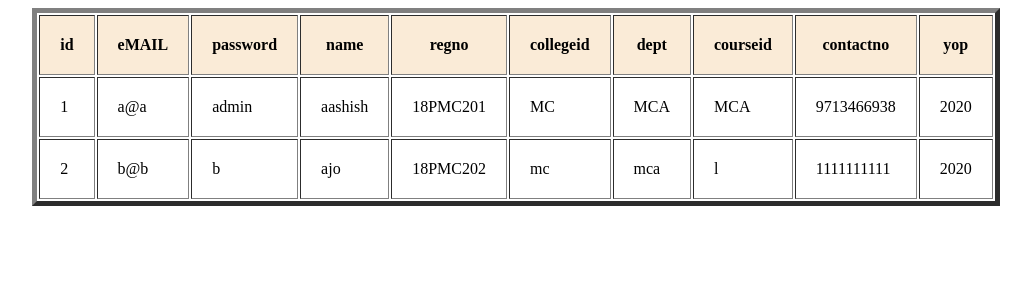
After one commit to mariancollege/EventRep, a Django app: page /testttable/ in a window 1280 px wide. The commit adds this page. Shown: the top 300 px of the page, without its empty margins (124-1155 px from the left). Run offline with Django 3.2, Linux system fonts and the light colour scheme; data comes from the database, SQL or seed files in the repository; both versions use the stored data as it was after the commit.

Commit message:
testttable for data fetch from table

```diff
--- a/EventApp/models.py
+++ b/EventApp/models.py
@@ -15,12 +15,12 @@ class User(models.Model):
     password = models.TextField()
     name = models.TextField()
     regno = models.TextField()
-    collegeid = models.TextField(default="marian")
+    collegeid = models.TextField()
     departmentid = models.TextField()
-    courseid = models.TextField(default="001mn")
+    courseid = models.TextField()
     # gender = models.CharField(max_length=200)
     # photo = models.ImageField(upload_to='media/')
-    contactno =  models.IntegerField(default="0000")
+    contactno = models.IntegerField()
     yop = models.IntegerField()
 
     def __init__(self, *args, **kwargs):
--- a/EventApp/templates/enduser/registration.html
+++ b/EventApp/templates/enduser/registration.html
@@ -210,7 +210,7 @@
                                                     <label for="email-input" class=" form-control-label">Contact Number</label>
                                                 </div>
                                                 <div class="col-12 col-md-9">
-                                                    <input type="text" id="contactno" name="contactno" placeholder="Enter your contact number" class="form-control">
+                                                    <input type="text" id="contactno" name="contactno" placeholder="Enter your contact number" class="form-control" maxlength="10">
 
                                                 </div>
                                             </div>
--- /dev/null
+++ b/EventApp/templates/enduser/testttable.html
@@ -0,0 +1,40 @@
+<!DOCTYPE html>
+<html lang="en">
+<head>
+    <meta charset="UTF-8">
+    <title>Titletable</title>
+
+</head>
+<body>
+<table border="5" cellpadding="20" align="center" >
+    <tr bgcolor="#faebd7">
+        <th>id</th>
+        <th>eMAIL</th>
+        <th>password</th>
+        <th>name</th>
+        <th>regno</th>
+        <th>collegeid</th>
+        <th>dept</th>
+        <th>courseid</th>
+        <th>contactno</th>
+        <th>yop</th>
+    </tr>
+    {% for item in data %}
+    <tr>
+        <td>{{ item.id}}</td>
+        <td>{{ item.username}}</td>
+        <td>{{ item.password}}</td>
+        <td>{{ item.name}}</td>
+        <td>{{ item.regno}}</td>
+        <td>{{ item.collegeid}}</td>
+        <td>{{ item.departmentid}}</td>
+        <td>{{ item.courseid}}</td>
+        <td>{{ item.contactno}}</td>
+        <td>{{ item.yop}}</td>
+     {% if item.username == "a@a"%}
+     {% endif %}
+    </tr>
+    {% endfor %}
+</table>
+</body>
+</html>
--- a/EventApp/views.py
+++ b/EventApp/views.py
@@ -2,19 +2,23 @@
 
 from django.shortcuts import render, render_to_response
 from EventApp.models import User
+from django.http import HttpResponse
 # Create your views here.
 
-
+def testttable(request):
+    return render(request,'enduser/testttable.html', context={'data': User.objects.all()})
 def log(request):
     if request.method == "POST":
         u = request.POST['txtemail']
         p = request.POST['txtpassword']
         if User.objects.all().filter(username=u).filter(password=p).exists():
-            return render_to_response('enduser/event.html', {'message': 'Login Successfull'})
+
+            return render_to_response('enduser/event.html', {'loginmessage': ' '})
         else:
-            return render_to_response('enduser/log.html', {'message': 'Incorrect Email or Password!'})
-    return render(request, 'enduser/log.html')
-
+            return render(request, 'enduser/log.html', context={'loginmessage': 'Incorrect Email or Password!'})
+    if request.method == "GET":
+        return render_to_response('enduser/log.html', {'loginmessage': ' '})
+    return render_to_response('enduser/log.html', {'loginmessage': ' '})
 
 
 
--- a/EventPicker/urls.py
+++ b/EventPicker/urls.py
@@ -30,5 +30,6 @@ urlpatterns = [
     path('addevent/', views.addevent, name='addevent'),
     path('editevent/', views.editevent, name='editevent'),
     path('viewevent/', views.viewevent, name='viewevent'),
+    path('testttable/', views.testttable, name='testttable'),
 ]
 # + static(settings.MEDIA_URL, document_root= settings.MEDIA_ROOT)
```
Also changed, not shown: EventApp/templates/enduser/log.html (+2 -5 lines), eventDB.sqlite3.
